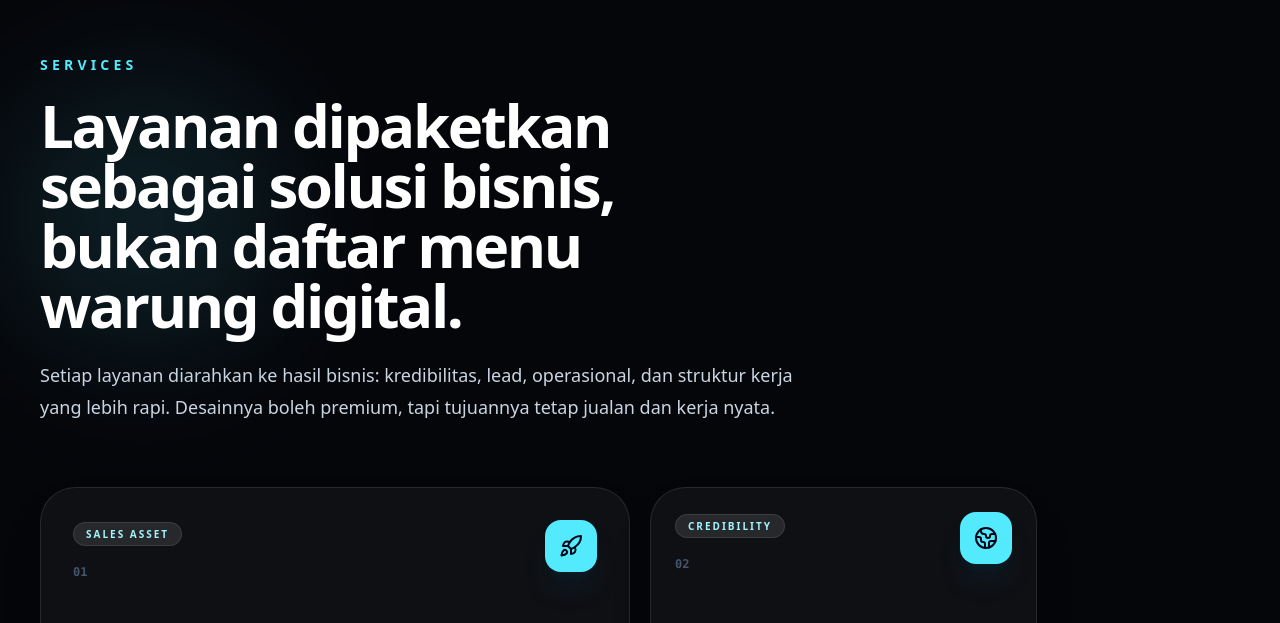
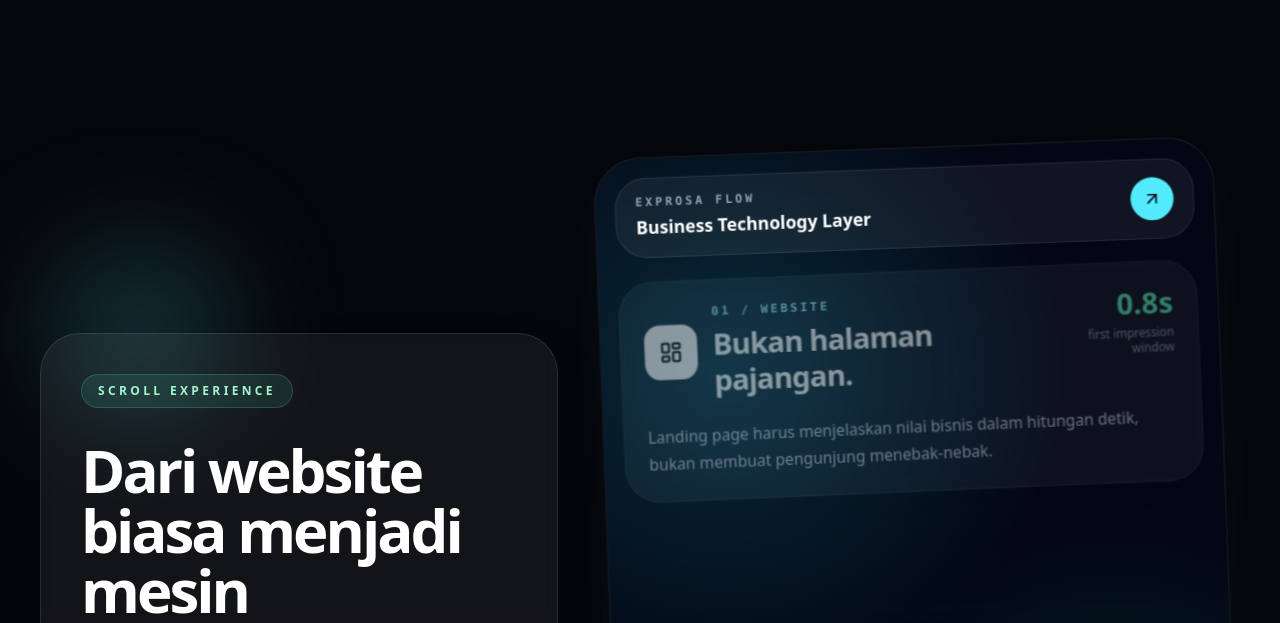
Before and after one commit to nimosasuga/exp2026jhgannjwhkiis, a Next.js app: page / in a window 1280 px wide. Shown: the part 2177-2800 px from the top of the page. Built offline with nearby package versions, Linux system fonts and the light colour scheme.

Commit message:
feat: connect scroll story section to homepage

```diff
--- a/app/page.tsx
+++ b/app/page.tsx
@@ -7,6 +7,7 @@ import { PackageSection } from "@/components/PackageSection";
 import { ProblemSection } from "@/components/ProblemSection";
 import { ProcessSection } from "@/components/ProcessSection";
 import { ProofStrip } from "@/components/ProofStrip";
+import { ScrollStorySection } from "@/components/ScrollStorySection";
 import { ServiceGrid } from "@/components/ServiceGrid";
 import { VisualShowcase } from "@/components/VisualShowcase";
 import { jsonLd } from "@/data/site";
@@ -25,6 +26,7 @@ export default function Home() {
       <Hero />
       <ProofStrip />
       <ProblemSection />
+      <ScrollStorySection />
       <ServiceGrid />
       <VisualShowcase />
       <ProcessSection />
```
